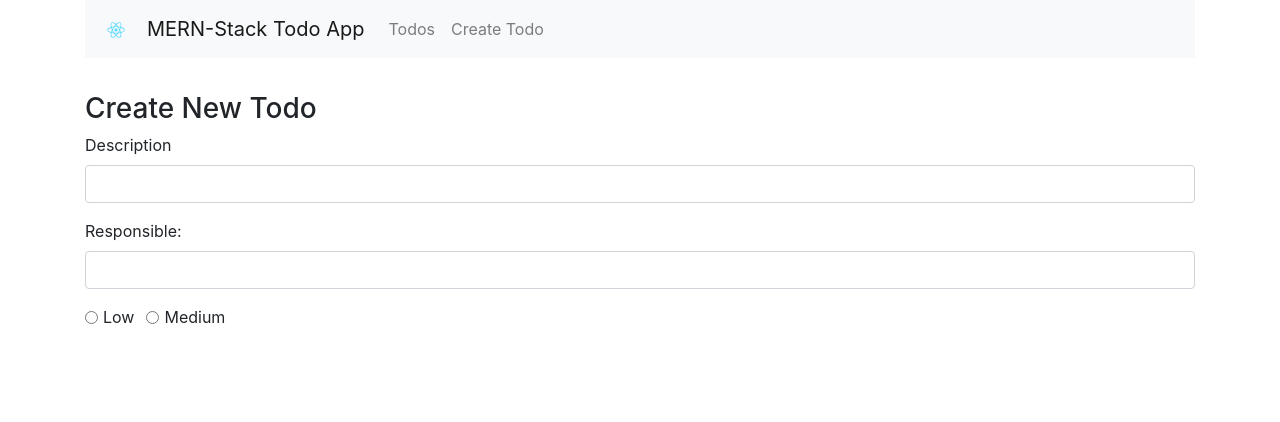
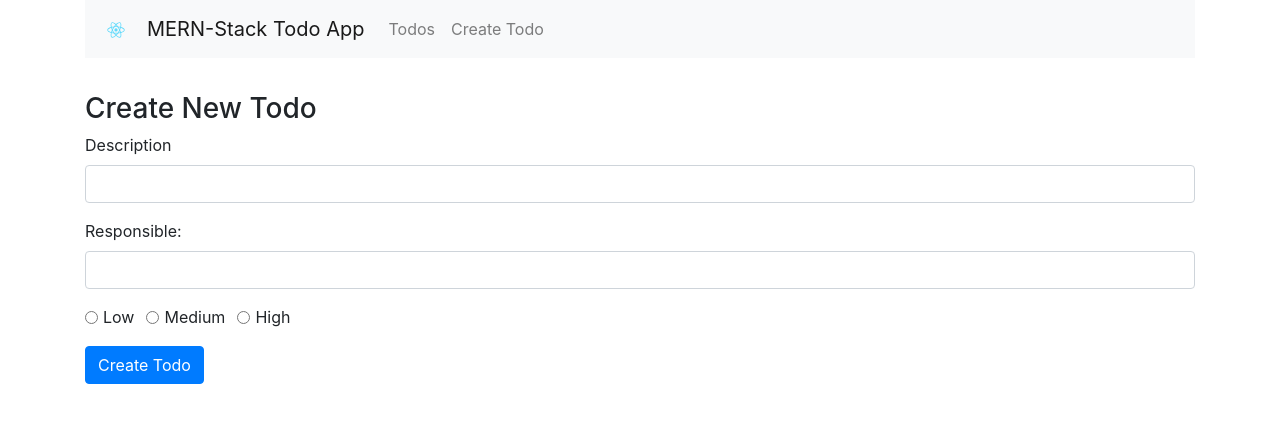
Before and after one commit to JonathanLemman/mern-todo-app, a React (Create React App) app: page /create in a window 1280 px wide. Shown: the top 422 px of the page. Built offline with nearby package versions, Linux system fonts and the light colour scheme.

Commit message:
finished the first part of React front end set up now on to back end set up

```diff
--- a/src/App.js
+++ b/src/App.js
@@ -16,7 +16,7 @@
         <Router>
             <div className="container">
                 <nav className="navbar navbar-expand-lg navbar-light bg-light">
-                    <a className="navbar-brand" href="https://codingthesmartway.com" target="_blank">
+                    <a className="navbar-brand" href="https://codingthesmartway.com" target="_blank" rel="noopener noreferrer">
                         <img src={logo} width="30" height="30" alt="CodingTheSmartWay.com"/>
                     </a>
                     <Link to="/" className="navbar-brand">MERN-Stack Todo App</Link>
--- a/src/components/create-todo.js
+++ b/src/components/create-todo.js
@@ -94,6 +94,20 @@
                             />
                             <label className="form-check-label">Medium</label>
                         </div>
+                        <div className="form-check form-check-inline">
+                            <input  className="form-check-input"
+                                    type="radio"
+                                    name="priorityOptions"
+                                    id="priorityHigh"
+                                    value="High"
+                                    checked={this.state.todo_priority === 'High'}
+                                    onChange={this.onChangeTodoPriority}
+                            />
+                            <label className="form-check-label">High</label>
+                        </div>
+                    </div>
+                    <div className="form-group">
+                        <input type="submit" value="Create Todo" className="btn btn-primary"/>
                     </div>
                 </form>
             </div>
```
